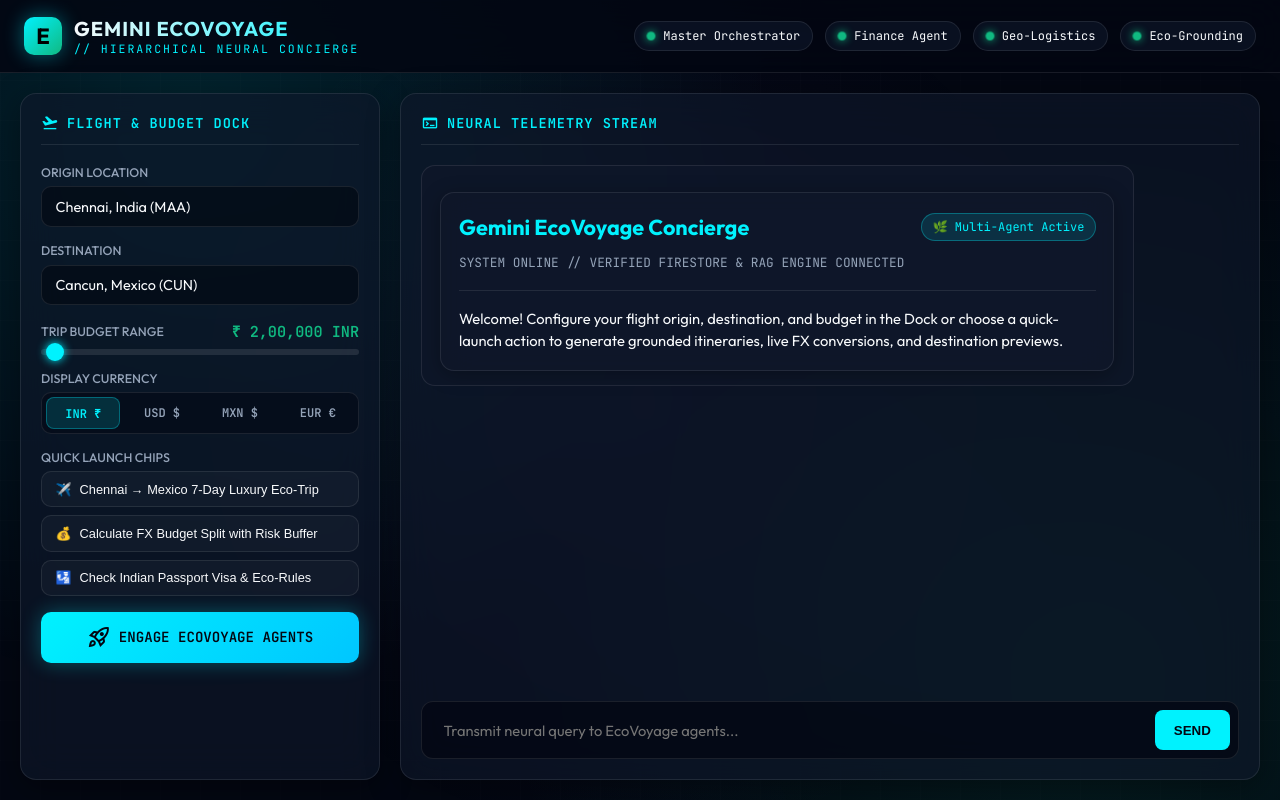
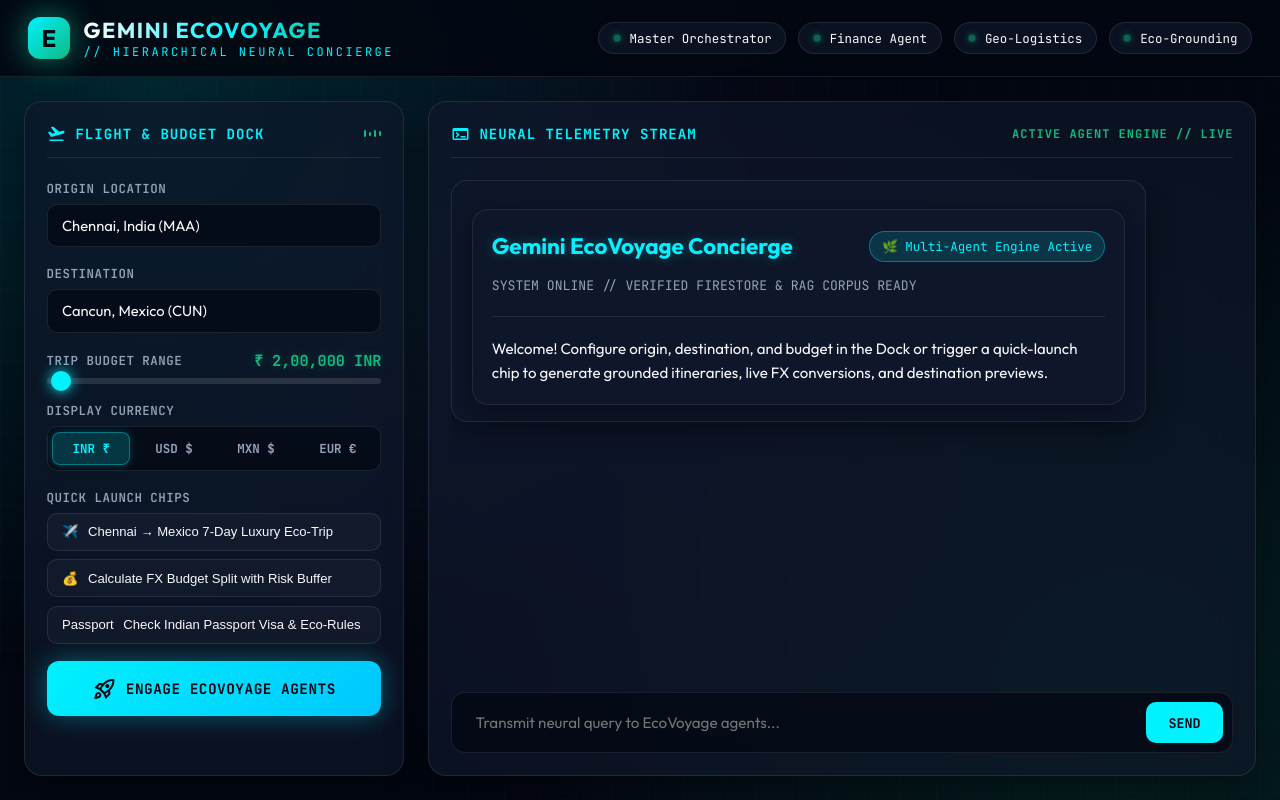
Before and after one commit to RajveerKondeti/buildwithgemini-ecovoyage, a website: page frontend/static/index.html in a window 1280 px wide. Drawn offline with nearby package versions, Linux system fonts and the light colour scheme.

Commit message:
Fix Agent Engine 404 URL path and polish futuristic dashboard UI

```diff
--- a/deployment_metadata.json
+++ b/deployment_metadata.json
@@ -3,5 +3,5 @@
   "deployment_target": "agent_runtime",
   "is_a2a": true,
   "agent_directory": "app",
-  "deployment_timestamp": "2026-09-16T13:25:19.336334+00:00"
+  "deployment_timestamp": "2026-09-16T14:31:49.120309+00:00"
 }
--- a/frontend/static/index.html
+++ b/frontend/static/index.html
@@ -4,14 +4,14 @@
 <meta charset="UTF-8">
 <meta name="viewport" content="width=device-width, initial-scale=1.0">
 <title>Gemini EcoVoyage // Neural Concierge Dashboard</title>
-<link rel="stylesheet" href="https://fonts.googleapis.com/css2?family=Outfit:wght@300;400;500;600;700&family=JetBrains+Mono:wght@400;500;600&family=Material+Symbols+Outlined:opsz,wght,FILL,GRAD@24,400,0,0&display=swap">
+<link rel="stylesheet" href="https://fonts.googleapis.com/css2?family=Outfit:wght@300;400;500;600;700&family=JetBrains+Mono:wght@400;500;600;700&family=Material+Symbols+Outlined:opsz,wght,FILL,GRAD@24,400,0,0&display=swap">
 <style>
   :root {
     --bg-obsidian: #030712;
-    --card-glass: rgba(15, 23, 42, 0.65);
-    --card-glass-hover: rgba(30, 41, 59, 0.75);
+    --card-glass: rgba(15, 23, 42, 0.7);
+    --card-glass-hover: rgba(30, 41, 59, 0.85);
     --border-glass: rgba(255, 255, 255, 0.09);
-    --border-glow: rgba(0, 242, 254, 0.3);
+    --border-glow: rgba(0, 242, 254, 0.35);
     --cyan-glow: #00f2fe;
     --cyan-dark: #00838f;
     --emerald-glow: #10b981;
@@ -42,9 +42,9 @@
     pointer-events: none;
     z-index: 0;
     background:
-      radial-gradient(circle at 15% 15%, rgba(0, 242, 254, 0.12), transparent 45%),
-      radial-gradient(circle at 85% 85%, rgba(16, 185, 129, 0.12), transparent 45%),
-      radial-gradient(circle at 50% 50%, rgba(168, 85, 247, 0.06), transparent 60%);
+      radial-gradient(circle at 12% 12%, rgba(0, 242, 254, 0.14), transparent 45%),
+      radial-gradient(circle at 88% 88%, rgba(16, 185, 129, 0.14), transparent 45%),
+      radial-gradient(circle at 50% 50%, rgba(168, 85, 247, 0.08), transparent 60%);
   }
 
   .grid-pattern {
@@ -52,65 +52,71 @@
     inset: 0;
     pointer-events: none;
     z-index: 0;
-    opacity: 0.15;
+    opacity: 0.18;
     background-image:
-      linear-gradient(rgba(255, 255, 255, 0.07) 1px, transparent 1px),
-      linear-gradient(90deg, rgba(255, 255, 255, 0.07) 1px, transparent 1px);
-    background-size: 40px 40px;
+      linear-gradient(rgba(255, 255, 255, 0.08) 1px, transparent 1px),
+      linear-gradient(90deg, rgba(255, 255, 255, 0.08) 1px, transparent 1px);
+    background-size: 36px 36px;
   }
 
   /* --- Neural Telemetry HUD Header --- */
   header {
     position: relative;
     z-index: 10;
-    background: rgba(3, 7, 18, 0.85);
-    backdrop-filter: blur(20px);
+    background: rgba(3, 7, 18, 0.88);
+    backdrop-filter: blur(24px);
     border-bottom: 1px solid var(--border-glass);
-    padding: 1rem 1.5rem;
+    padding: 1rem 1.75rem;
     display: flex;
     justify-content: space-between;
     align-items: center;
     flex-wrap: wrap;
-    gap: 1rem;
+    gap: 1.25rem;
   }
 
   .brand-logo {
     display: flex;
     align-items: center;
-    gap: 0.75rem;
+    gap: 0.85rem;
   }
 
   .brand-icon {
-    width: 38px;
-    height: 38px;
-    border-radius: 10px;
+    width: 42px;
+    height: 42px;
+    border-radius: 12px;
     background: linear-gradient(135deg, var(--cyan-glow), var(--emerald-glow));
     display: flex;
     align-items: center;
     justify-content: center;
-    box-shadow: 0 0 20px rgba(0, 242, 254, 0.4);
+    box-shadow: 0 0 25px rgba(0, 242, 254, 0.45);
+    animation: icon-pulse 3s infinite ease-in-out;
+  }
+
+  @keyframes icon-pulse {
+    0%, 100% { box-shadow: 0 0 20px rgba(0, 242, 254, 0.4); }
+    50% { box-shadow: 0 0 35px rgba(16, 185, 129, 0.7); }
   }
 
   .brand-icon span {
-    color: #000;
-    font-size: 22px;
-    font-weight: bold;
+    color: #030712;
+    font-size: 24px;
+    font-weight: 800;
   }
 
   .brand-title {
-    font-size: 1.25rem;
-    font-weight: 700;
-    letter-spacing: 1px;
-    background: linear-gradient(90deg, var(--text-main), var(--cyan-glow));
+    font-size: 1.35rem;
+    font-weight: 800;
+    letter-spacing: 1.5px;
+    background: linear-gradient(90deg, #ffffff, var(--cyan-glow), var(--emerald-glow));
     -webkit-background-clip: text;
     -webkit-text-fill-color: transparent;
   }
 
   .brand-subtitle {
-    font-size: 0.72rem;
+    font-size: 0.75rem;
     font-family: 'JetBrains Mono', monospace;
     color: var(--cyan-glow);
-    letter-spacing: 2px;
+    letter-spacing: 2.5px;
     text-transform: uppercase;
   }
 
@@ -126,18 +132,19 @@
     background: var(--card-glass);
     border: 1px solid var(--border-glass);
     border-radius: 20px;
-    padding: 0.35rem 0.75rem;
+    padding: 0.4rem 0.85rem;
     display: flex;
     align-items: center;
-    gap: 0.5rem;
-    font-size: 0.75rem;
+    gap: 0.55rem;
+    font-size: 0.78rem;
     font-family: 'JetBrains Mono', monospace;
     transition: all 0.3s ease;
   }
 
   .agent-badge:hover {
     border-color: var(--border-glow);
-    box-shadow: 0 0 12px rgba(0, 242, 254, 0.2);
+    box-shadow: 0 0 16px rgba(0, 242, 254, 0.25);
+    transform: translateY(-1px);
   }
 
   .status-dot {
@@ -146,23 +153,23 @@
     border-radius: 50%;
     background: var(--emerald-glow);
     box-shadow: 0 0 8px var(--emerald-glow);
-    animation: pulse-glow 2s infinite;
+    animation: pulse-slow 2.5s infinite;
   }
 
   .status-dot.active {
     background: var(--cyan-glow);
-    box-shadow: 0 0 12px var(--cyan-glow);
-    animation: pulse-fast 0.8s infinite alternate;
+    box-shadow: 0 0 14px var(--cyan-glow);
+    animation: pulse-fast 0.6s infinite alternate;
   }
 
-  @keyframes pulse-glow {
-    0%, 100% { opacity: 0.6; transform: scale(0.9); }
+  @keyframes pulse-slow {
+    0%, 100% { opacity: 0.5; transform: scale(0.9); }
     50% { opacity: 1; transform: scale(1.1); }
   }
 
   @keyframes pulse-fast {
-    from { opacity: 0.4; transform: scale(0.8); }
-    to { opacity: 1; transform: scale(1.2); }
+    from { opacity: 0.3; transform: scale(0.8); }
+    to { opacity: 1; transform: scale(1.3); }
   }
 
   /* --- Main Layout Grid --- */
@@ -171,81 +178,112 @@
     z-index: 10;
     flex: 1;
     display: grid;
-    grid-template-columns: 360px 1fr;
-    gap: 1.25rem;
-    padding: 1.25rem;
-    max-width: 1600px;
+    grid-template-columns: 380px 1fr;
+    gap: 1.5rem;
+    padding: 1.5rem;
+    max-width: 1650px;
     width: 100%;
     margin: 0 auto;
   }
 
-  @media (max-width: 1024px) {
+  @media (max-width: 1100px) {
     main { grid-template-columns: 1fr; }
   }
 
   /* Glass Panel Wrapper */
   .glass-panel {
     background: var(--card-glass);
-    backdrop-filter: blur(20px);
-    -webkit-backdrop-filter: blur(20px);
+    backdrop-filter: blur(24px);
+    -webkit-backdrop-filter: blur(24px);
     border: 1px solid var(--border-glass);
-    border-radius: 16px;
-    padding: 1.25rem;
-    box-shadow: 0 8px 32px 0 rgba(0, 0, 0, 0.37);
+    border-radius: 18px;
+    padding: 1.35rem;
+    box-shadow: 0 12px 40px 0 rgba(0, 0, 0, 0.45);
     display: flex;
     flex-direction: column;
-    gap: 1.25rem;
+    gap: 1.35rem;
     transition: border-color 0.3s ease;
   }
 
   .panel-header {
     display: flex;
     align-items: center;
-    gap: 0.5rem;
-    font-size: 0.85rem;
-    font-weight: 600;
+    justify-content: space-between;
+    font-size: 0.88rem;
+    font-weight: 700;
     font-family: 'JetBrains Mono', monospace;
     color: var(--cyan-glow);
     letter-spacing: 1px;
     text-transform: uppercase;
     border-bottom: 1px solid var(--border-glass);
-    padding-bottom: 0.75rem;
+    padding-bottom: 0.85rem;
   }
 
-  /* --- Flight & Budget Control Dock --- */
+  .panel-title-group {
+    display: flex;
+    align-items: center;
+    gap: 0.55rem;
+  }
+
+  /* Waveform Visualizer */
+  .waveform-bars {
+    display: flex;
+    align-items: center;
+    gap: 3px;
+    height: 16px;
+  }
+  .wave-bar {
+    width: 2px;
+    height: 100%;
+    background: var(--emerald-glow);
+    border-radius: 2px;
+    animation: wave 1.2s infinite ease-in-out;
+  }
+  .wave-bar:nth-child(2) { animation-delay: 0.2s; }
+  .wave-bar:nth-child(3) { animation-delay: 0.4s; }
+  .wave-bar:nth-child(4) { animation-delay: 0.1s; }
+
+  @keyframes wave {
+    0%, 100% { height: 4px; }
+    50% { height: 16px; }
+  }
+
+  /* --- Control Dock --- */
   .dock-form {
     display: flex;
     flex-direction: column;
-    gap: 1rem;
+    gap: 1.1rem;
   }
 
   .input-group {
     display: flex;
     flex-direction: column;
-    gap: 0.4rem;
+    gap: 0.45rem;
   }
 
   .input-label {
     font-size: 0.78rem;
     color: var(--text-muted);
-    font-weight: 500;
+    font-weight: 600;
+    font-family: 'JetBrains Mono', monospace;
+    letter-spacing: 0.5px;
   }
 
   .glass-input {
-    background: rgba(3, 7, 18, 0.6);
+    background: rgba(3, 7, 18, 0.65);
     border: 1px solid var(--border-glass);
     border-radius: 10px;
-    padding: 0.65rem 0.85rem;
+    padding: 0.7rem 0.9rem;
     color: var(--text-main);
     font-family: inherit;
-    font-size: 0.9rem;
+    font-size: 0.92rem;
     outline: none;
     transition: all 0.3s ease;
   }
 
   .glass-input:focus {
     border-color: var(--cyan-glow);
-    box-shadow: 0 0 12px rgba(0, 242, 254, 0.25);
+    box-shadow: 0 0 14px rgba(0, 242, 254, 0.3);
   }
 
   /* Range Slider */
@@ -258,8 +296,9 @@
   .budget-value {
     font-family: 'JetBrains Mono', monospace;
     font-size: 0.95rem;
-    font-weight: 600;
+    font-weight: 700;
     color: var(--emerald-glow);
+    text-shadow: 0 0 10px rgba(16, 185, 129, 0.3);
   }
 
   .glass-range {
@@ -267,31 +306,31 @@
     width: 100%;
     height: 6px;
     border-radius: 3px;
-    background: rgba(255, 255, 255, 0.1);
+    background: rgba(255, 255, 255, 0.12);
     outline: none;
   }
 
   .glass-range::-webkit-slider-thumb {
     -webkit-appearance: none;
-    width: 18px;
-    height: 18px;
+    width: 20px;
+    height: 20px;
     border-radius: 50%;
     background: var(--cyan-glow);
     cursor: pointer;
-    box-shadow: 0 0 10px var(--cyan-glow);
+    box-shadow: 0 0 14px var(--cyan-glow);
     transition: transform 0.2s ease;
   }
 
   .glass-range::-webkit-slider-thumb:hover {
-    transform: scale(1.2);
+    transform: scale(1.25);
   }
 
   /* Currency Switcher Tabs */
   .currency-tabs {
     display: flex;
-    gap: 0.35rem;
-    background: rgba(3, 7, 18, 0.5);
-    padding: 0.25rem;
+    gap: 0.4rem;
+    background: rgba(3, 7, 18, 0.6);
+    padding: 0.3rem;
     border-radius: 10px;
     border: 1px solid var(--border-glass);
   }
@@ -301,47 +340,49 @@
     background: transparent;
     border: none;
     color: var(--text-muted);
-    padding: 0.4rem;
+    padding: 0.45rem;
     border-radius: 8px;
-    font-size: 0.75rem;
+    font-size: 0.78rem;
     font-family: 'JetBrains Mono', monospace;
-    font-weight: 600;
+    font-weight: 700;
     cursor: pointer;
-    transition: all 0.2s ease;
+    transition: all 0.25s ease;
   }
 
   .curr-btn.active {
-    background: rgba(0, 242, 254, 0.15);
+    background: rgba(0, 242, 254, 0.18);
     color: var(--cyan-glow);
     border: 1px solid var(--border-glow);
+    box-shadow: 0 0 10px rgba(0, 242, 254, 0.2);
   }
 
   /* Action Chips */
   .chips-container {
     display: flex;
     flex-direction: column;
-    gap: 0.5rem;
+    gap: 0.55rem;
   }
 
   .chip-btn {
     background: rgba(255, 255, 255, 0.03);
     border: 1px solid var(--border-glass);
     border-radius: 10px;
-    padding: 0.6rem 0.85rem;
+    padding: 0.65rem 0.9rem;
     color: var(--text-main);
-    font-size: 0.8rem;
+    font-size: 0.82rem;
     text-align: left;
     cursor: pointer;
     transition: all 0.25s ease;
     display: flex;
     align-items: center;
-    gap: 0.5rem;
+    gap: 0.6rem;
   }
 
   .chip-btn:hover {
-    background: rgba(0, 242, 254, 0.08);
+    background: rgba(0, 242, 254, 0.09);
     border-color: var(--cyan-glow);
-    transform: translateX(4px);
+    transform: translateX(5px);
+    box-shadow: 0 0 15px rgba(0, 242, 254, 0.15);
   }
 
   /* Launch Button */
@@ -349,23 +390,24 @@
     background: linear-gradient(135deg, var(--cyan-glow), #00c6ff);
     color: #030712;
     font-family: 'JetBrains Mono', monospace;
-    font-size: 0.88rem;
-    font-weight: 700;
+    font-size: 0.9rem;
+    font-weight: 800;
     border: none;
-    border-radius: 10px;
-    padding: 0.85rem;
+    border-radius: 12px;
+    padding: 0.95rem;
     cursor: pointer;
     transition: all 0.3s ease;
-    box-shadow: 0 0 20px rgba(0, 242, 254, 0.3);
+    box-shadow: 0 0 25px rgba(0, 242, 254, 0.35);
     display: flex;
     align-items: center;
     justify-content: center;
-    gap: 0.5rem;
+    gap: 0.6rem;
+    letter-spacing: 0.5px;
   }
 
   .launch-btn:hover {
     transform: translateY(-2px);
-    box-shadow: 0 0 30px rgba(0, 242, 254, 0.5);
+    box-shadow: 0 0 35px rgba(0, 242, 254, 0.6);
   }
 
   /* --- Chat & Telemetry Stream View --- */
@@ -373,7 +415,7 @@
     display: flex;
     flex-direction: column;
     height: 100%;
-    min-height: 600px;
+    min-height: 650px;
   }
 
   .message-log {
@@ -381,9 +423,9 @@
     overflow-y: auto;
     display: flex;
     flex-direction: column;
-    gap: 1rem;
-    padding-right: 0.5rem;
-    max-height: calc(100vh - 240px);
+    gap: 1.1rem;
+    padding-right: 0.6rem;
+    max-height: calc(100vh - 250px);
   }
 
   .message-log::-webkit-scrollbar {
@@ -395,32 +437,33 @@
   }
 
   .chat-bubble {
-    max-width: 88%;
-    padding: 0.9rem 1.15rem;
-    border-radius: 14px;
-    font-size: 0.92rem;
-    line-height: 1.5;
-    animation: fadeIn 0.3s ease;
+    max-width: 90%;
+    padding: 1rem 1.25rem;
+    border-radius: 16px;
+    font-size: 0.94rem;
+    line-height: 1.6;
+    animation: fadeIn 0.35s ease;
   }
 
   @keyframes fadeIn {
-    from { opacity: 0; transform: translateY(8px); }
+    from { opacity: 0; transform: translateY(10px); }
     to { opacity: 1; transform: translateY(0); }
   }
 
   .chat-bubble.user {
     align-self: flex-end;
-    background: linear-gradient(135deg, rgba(0, 242, 254, 0.2), rgba(0, 131, 143, 0.3));
+    background: linear-gradient(135deg, rgba(0, 242, 254, 0.22), rgba(0, 131, 143, 0.35));
     border: 1px solid var(--border-glow);
     color: var(--text-main);
-    box-shadow: 0 4px 20px rgba(0, 242, 254, 0.15);
+    box-shadow: 0 6px 24px rgba(0, 242, 254, 0.2);
   }
 
   .chat-bubble.agent {
     align-self: flex-start;
-    background: rgba(15, 23, 42, 0.8);
+    background: rgba(15, 23, 42, 0.85);
     border: 1px solid var(--border-glass);
     color: var(--text-main);
+    box-shadow: 0 8px 30px rgba(0, 0, 0, 0.35);
   }
 
   /* Thinking Indicator */
@@ -428,14 +471,15 @@
     align-self: flex-start;
     display: flex;
     align-items: center;
-    gap: 0.75rem;
-    padding: 0.75rem 1rem;
-    background: rgba(0, 242, 254, 0.05);
+    gap: 0.85rem;
+    padding: 0.85rem 1.15rem;
+    background: rgba(0, 242, 254, 0.06);
     border: 1px solid var(--border-glow);
-    border-radius: 12px;
+    border-radius: 14px;
     font-family: 'JetBrains Mono', monospace;
-    font-size: 0.8rem;
+    font-size: 0.82rem;
     color: var(--cyan-glow);
+    box-shadow: 0 0 20px rgba(0, 242, 254, 0.15);
   }
 
   .pulse-bars {
@@ -444,15 +488,15 @@
   }
   .pulse-bar {
     width: 3px;
-    height: 14px;
+    height: 16px;
     background: var(--cyan-glow);
-    animation: pulse-bar 1s infinite ease-in-out;
+    animation: pulse-bar 0.9s infinite ease-in-out;
   }
   .pulse-bar:nth-child(2) { animation-delay: 0.2s; }
   .pulse-bar:nth-child(3) { animation-delay: 0.4s; }
 
   @keyframes pulse-bar {
-    0%, 100% { transform: scaleY(0.3); }
+    0%, 100% { transform: scaleY(0.25); }
     50% { transform: scaleY(1); }
   }
 
@@ -461,87 +505,97 @@
     display: flex;
     gap: 0.75rem;
     margin-top: 1rem;
-    background: rgba(3, 7, 18, 0.7);
-    padding: 0.5rem;
-    border-radius: 12px;
+    background: rgba(3, 7, 18, 0.75);
+    padding: 0.6rem;
+    border-radius: 14px;
     border: 1px solid var(--border-glass);
+    transition: border-color 0.3s ease;
+  }
+
+  .input-form:focus-within {
+    border-color: var(--cyan-glow);
+    box-shadow: 0 0 20px rgba(0, 242, 254, 0.2);
   }
 
   .chat-input {
     flex: 1;
     background: transparent;
     border: none;
-    padding: 0.65rem 0.85rem;
+    padding: 0.65rem 0.9rem;
     color: var(--text-main);
     font-family: inherit;
-    font-size: 0.92rem;
+    font-size: 0.95rem;
     outline: none;
   }
 
   .send-btn {
     background: var(--cyan-glow);
     color: #030712;
+    font-family: 'JetBrains Mono', monospace;
     border: none;
-    border-radius: 8px;
-    padding: 0.65rem 1.2rem;
-    font-weight: 600;
+    border-radius: 10px;
+    padding: 0.7rem 1.4rem;
+    font-weight: 700;
     cursor: pointer;
-    transition: all 0.2s ease;
+    transition: all 0.25s ease;
   }
 
   .send-btn:hover {
-    box-shadow: 0 0 12px var(--cyan-glow);
+    box-shadow: 0 0 16px var(--cyan-glow);
+    transform: scale(1.02);
   }
 
   /* --- A2UI Component Styles (Custom Cyberpunk Glassmorphism) --- */
   .a2card {
-    background: rgba(15, 23, 42, 0.75);
-    backdrop-filter: blur(16px);
+    background: rgba(15, 23, 42, 0.8);
+    backdrop-filter: blur(20px);
     border: 1px solid var(--border-glass);
-    border-radius: 14px;
-    padding: 1.1rem;
+    border-radius: 16px;
+    padding: 1.2rem;
     margin-top: 0.75rem;
-    box-shadow: 0 4px 20px rgba(0, 0, 0, 0.3);
+    box-shadow: 0 6px 25px rgba(0, 0, 0, 0.4);
     transition: all 0.3s ease;
   }
 
   .a2card:hover {
-    border-color: rgba(0, 242, 254, 0.25);
-    box-shadow: 0 8px 30px rgba(0, 242, 254, 0.1);
+    border-color: rgba(0, 242, 254, 0.3);
+    box-shadow: 0 10px 35px rgba(0, 242, 254, 0.15);
   }
 
-  .a2col { display: flex; flex-direction: column; gap: 0.6rem; }
-  .a2row { display: flex; flex-direction: row; gap: 0.75rem; align-items: center; flex-wrap: wrap; }
+  .a2col { display: flex; flex-direction: column; gap: 0.65rem; }
+  .a2row { display: flex; flex-direction: row; gap: 0.85rem; align-items: center; flex-wrap: wrap; }
   .a2row.between { justify-content: space-between; }
 
-  .a2text { margin: 0; line-height: 1.5; color: var(--text-main); }
-  .a2text.a2-h1 { font-size: 1.35rem; font-weight: 700; color: var(--cyan-glow); }
-  .a2text.a2-h2 { font-size: 1.15rem; font-weight: 600; color: var(--emerald-glow); }
-  .a2text.a2-h3 { font-size: 1rem; font-weight: 600; }
-  .a2text.a2-caption { font-size: 0.8rem; color: var(--text-muted); font-family: 'JetBrains Mono', monospace; }
+  .a2text { margin: 0; line-height: 1.6; color: var(--text-main); }
+  .a2text.a2-h1 { font-size: 1.4rem; font-weight: 800; color: var(--cyan-glow); text-shadow: 0 0 12px rgba(0, 242, 254, 0.3); }
+  .a2text.a2-h2 { font-size: 1.2rem; font-weight: 700; color: var(--emerald-glow); text-shadow: 0 0 10px rgba(16, 185, 129, 0.3); }
+  .a2text.a2-h3 { font-size: 1.05rem; font-weight: 600; }
+  .a2text.a2-caption { font-size: 0.82rem; color: var(--text-muted); font-family: 'JetBrains Mono', monospace; }
 
   .a2divider {
     border: none;
     border-top: 1px solid var(--border-glass);
-    margin: 0.5rem 0;
+    margin: 0.6rem 0;
   }
 
   .a2img-container {
     overflow: hidden;
-    border-radius: 12px;
+    border-radius: 14px;
     border: 1px solid var(--border-glass);
-    margin-top: 0.5rem;
+    margin-top: 0.65rem;
+    position: relative;
+    box-shadow: 0 8px 30px rgba(0, 0, 0, 0.5);
   }
 
   .a2img {
     width: 100%;
     height: auto;
     display: block;
-    transition: transform 0.5s ease;
+    transition: transform 0.6s cubic-bezier(0.16, 1, 0.3, 1);
   }
 
   .a2img-container:hover .a2img {
-    transform: scale(1.04);
+    transform: scale(1.05);
   }
 
   /* Neon Financial Rows / Tables */
@@ -549,33 +603,39 @@
     display: flex;
     justify-content: space-between;
     align-items: center;
-    background: rgba(3, 7, 18, 0.5);
+    background: rgba(3, 7, 18, 0.6);
     border: 1px solid var(--border-glass);
-    border-radius: 8px;
-    padding: 0.5rem 0.85rem;
+    border-radius: 10px;
+    padding: 0.6rem 0.95rem;
     font-family: 'JetBrains Mono', monospace;
-    font-size: 0.82rem;
+    font-size: 0.85rem;
+    transition: all 0.25s ease;
+  }
+
+  .neon-table-row:hover {
+    border-color: var(--border-glow);
+    background: rgba(0, 242, 254, 0.05);
   }
 
   .badge-curr {
-    background: rgba(16, 185, 129, 0.15);
+    background: rgba(16, 185, 129, 0.18);
     color: var(--emerald-glow);
-    border: 1px solid rgba(16, 185, 129, 0.3);
+    border: 1px solid rgba(16, 185, 129, 0.35);
     border-radius: 6px;
-    padding: 0.2rem 0.5rem;
-    font-size: 0.75rem;
+    padding: 0.2rem 0.55rem;
+    font-size: 0.78rem;
   }
 
   .badge-eco {
     display: inline-flex;
     align-items: center;
-    gap: 0.35rem;
-    background: rgba(0, 242, 254, 0.12);
+    gap: 0.4rem;
+    background: rgba(0, 242, 254, 0.14);
     color: var(--cyan-glow);
     border: 1px solid var(--border-glow);
     border-radius: 20px;
-    padding: 0.25rem 0.65rem;
-    font-size: 0.75rem;
+    padding: 0.28rem 0.75rem;
+    font-size: 0.78rem;
     font-family: 'JetBrains Mono', monospace;
   }
 </style>
@@ -621,8 +681,16 @@
   <!-- Control Dock Panel -->
   <div class="glass-panel">
     <div class="panel-header">
-      <span class="material-symbols-outlined" style="font-size: 18px;">flight_takeoff</span>
-      Flight & Budget Dock
+      <div class="panel-title-group">
+        <span class="material-symbols-outlined" style="font-size: 20px;">flight_takeoff</span>
+        Flight & Budget Dock
+      </div>
+      <div class="waveform-bars">
+        <div class="wave-bar"></div>
+        <div class="wave-bar"></div>
+        <div class="wave-bar"></div>
+        <div class="wave-bar"></div>
+      </div>
     </div>
 
     <form class="dock-form" id="dock-form">
@@ -664,7 +732,7 @@
             <span>💰</span> Calculate FX Budget Split with Risk Buffer
           </button>
           <button type="button" class="chip-btn" data-prompt="Check Indian passport visa requirements, travel advisories, and eco-certified rules for Mexico.">
-            <span>🛂</span> Check Indian Passport Visa & Eco-Rules
+            <span>Passport</span> Check Indian Passport Visa & Eco-Rules
           </button>
         </div>
       </div>
@@ -679,8 +747,11 @@
   <!-- Chat / Telemetry Log View -->
   <div class="glass-panel chat-view">
     <div class="panel-header">
-      <span class="material-symbols-outlined" style="font-size: 18px;">terminal</span>
-      Neural Telemetry Stream
+      <div class="panel-title-group">
+        <span class="material-symbols-outlined" style="font-size: 20px;">terminal</span>
+        Neural Telemetry Stream
+      </div>
+      <span style="font-size: 0.75rem; color: var(--emerald-glow);">ACTIVE AGENT ENGINE // LIVE</span>
     </div>
 
     <div class="message-log" id="log">
@@ -690,12 +761,12 @@
           <div class="a2col">
             <div class="a2row between">
               <div class="a2text a2-h1">Gemini EcoVoyage Concierge</div>
-              <div class="badge-eco">🌿 Multi-Agent Active</div>
+              <div class="badge-eco">🌿 Multi-Agent Engine Active</div>
             </div>
-            <div class="a2text a2-caption">SYSTEM ONLINE // VERIFIED FIRESTORE & RAG ENGINE CONNECTED</div>
+            <div class="a2text a2-caption">SYSTEM ONLINE // VERIFIED FIRESTORE & RAG CORPUS READY</div>
             <hr class="a2divider">
             <div class="a2text">
-              Welcome! Configure your flight origin, destination, and budget in the Dock or choose a quick-launch action to generate grounded itineraries, live FX conversions, and destination previews.
+              Welcome! Configure origin, destination, and budget in the Dock or trigger a quick-launch chip to generate grounded itineraries, live FX conversions, and destination previews.
             </div>
           </div>
         </div>
@@ -780,7 +851,7 @@
       <div class="pulse-bar"></div>
       <div class="pulse-bar"></div>
     </div>
-    <span>Master Orchestrator invoking sub-agents...</span>
+    <span>Master Orchestrator delegating to Finance, Geo & Eco agents...</span>
   `;
   log.appendChild(t);
   log.scrollTop = log.scrollHeight;
```
